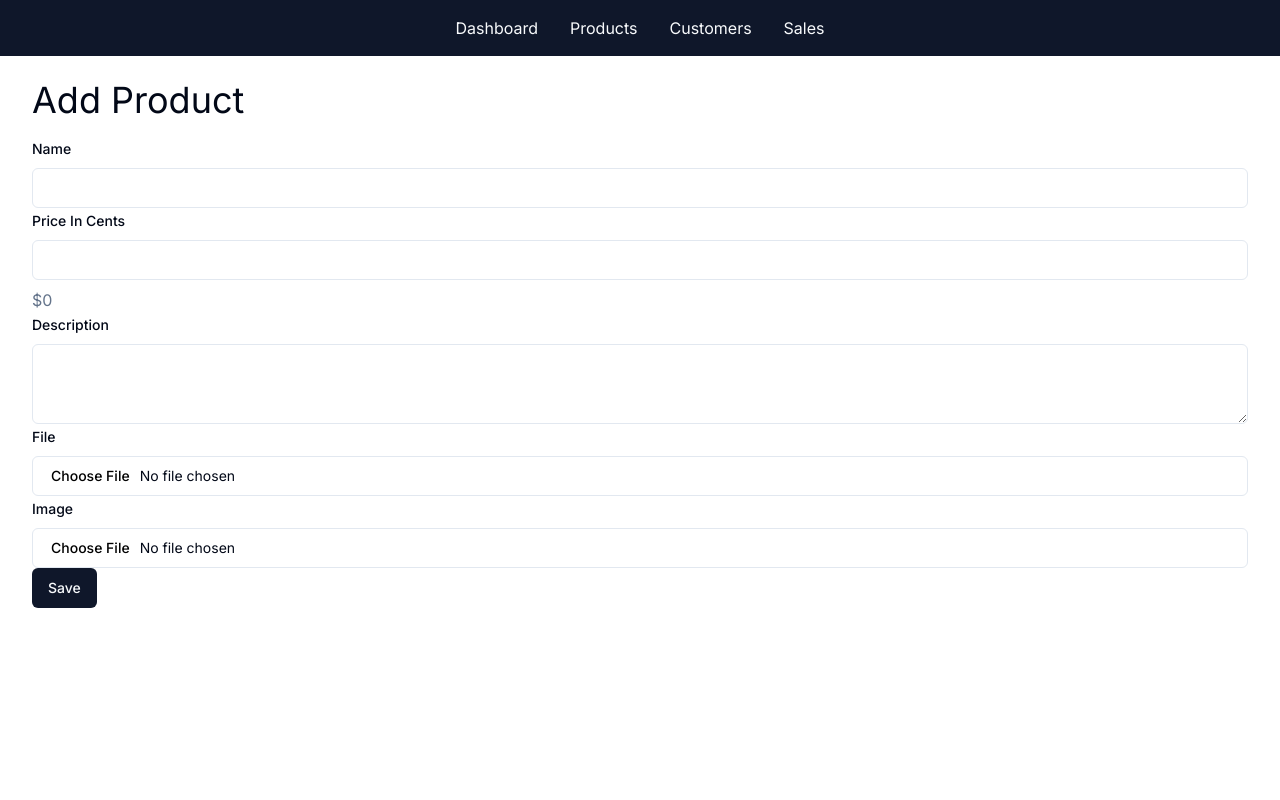
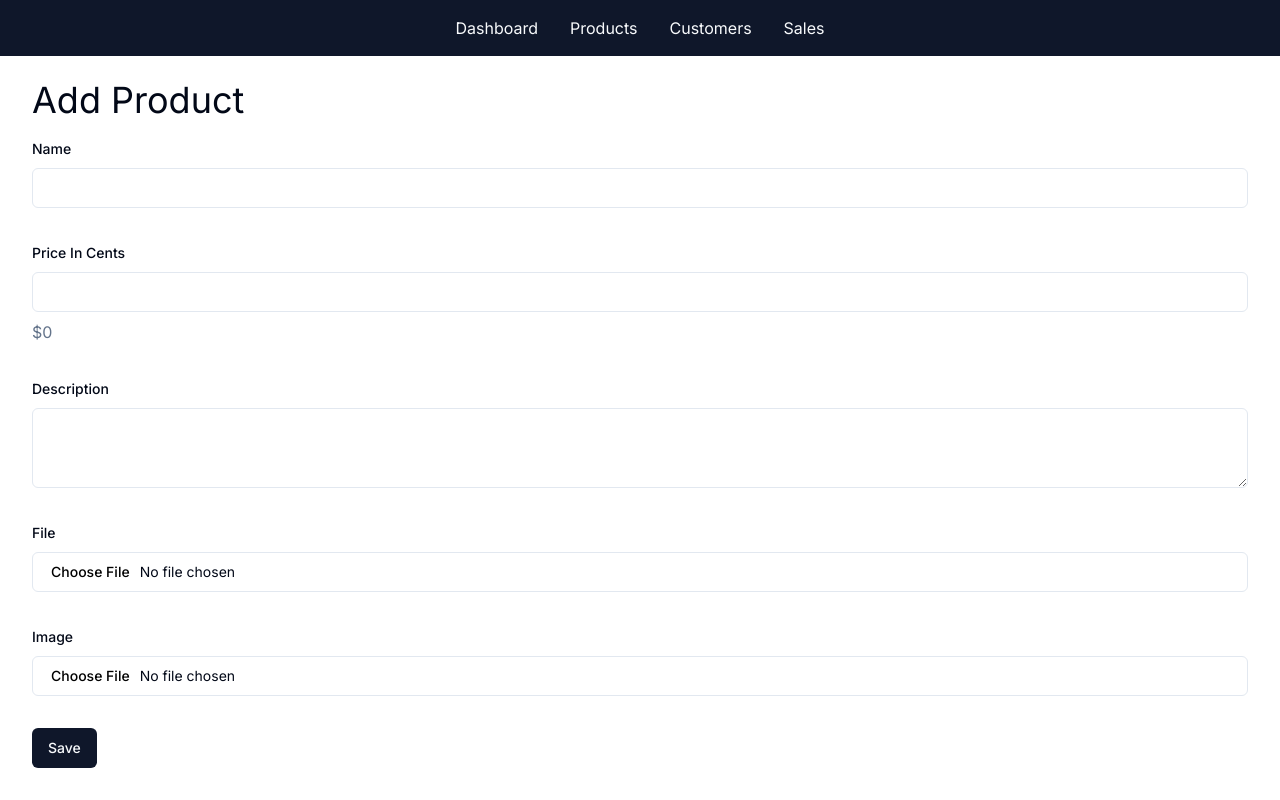
Before and after one commit to nickldimartino/trifit-ecommerce, a Next.js app: page /admin/products/new in a window 1280 px wide. Built offline with nearby package versions, Linux system fonts and the light colour scheme.

Commit message:
Edit Product Admin

```diff
--- a/src/app/admin/_actions/products.ts
+++ b/src/app/admin/_actions/products.ts
@@ -4,6 +4,7 @@ import db from "@/db/db";
 import { z } from "zod";
 import fs from "fs/promises";
 import { notFound, redirect } from "next/navigation";
+import { revalidatePath } from "next/cache";
 
 const fileSchema = z.instanceof(File, { message: "Required" });
 const imageSchema = fileSchema.refine(
@@ -48,6 +49,63 @@ export async function addProduct(prevState: unknown, formData: FormData) {
     },
   });
 
+  revalidatePath("/");
+  revalidatePath("/products");
+
+  redirect("/admin/products");
+}
+
+const editSchema = addSchema.extend({
+  file: fileSchema.optional(),
+  image: imageSchema.optional(),
+});
+
+export async function updateProduct(
+  id: string,
+  prevState: unknown,
+  formData: FormData
+) {
+  const result = editSchema.safeParse(Object.fromEntries(formData.entries()));
+  if (result.success === false) {
+    return result.error.formErrors.fieldErrors;
+  }
+
+  const data = result.data;
+  const product = await db.product.findUnique({ where: { id } });
+
+  if (product == null) return notFound();
+
+  let filePath = product.filePath;
+  if (data.file != null && data.file.size > 0) {
+    await fs.unlink(product.filePath);
+    filePath = `products/${crypto.randomUUID()}-${data.file.name}`;
+    await fs.writeFile(filePath, Buffer.from(await data.file.arrayBuffer()));
+  }
+
+  let imagePath = product.imagePath;
+  if (data.image != null && data.image.size > 0) {
+    await fs.unlink(`public${product.imagePath}`);
+    imagePath = `/products/${crypto.randomUUID()}-${data.image.name}`;
+    await fs.writeFile(
+      `public${imagePath}`,
+      Buffer.from(await data.image.arrayBuffer())
+    );
+  }
+
+  await db.product.update({
+    where: { id },
+    data: {
+      name: data.name,
+      description: data.description,
+      priceInCents: data.priceInCents,
+      filePath,
+      imagePath,
+    },
+  });
+
+  revalidatePath("/");
+  revalidatePath("/products");
+
   redirect("/admin/products");
 }
 
@@ -56,13 +114,19 @@ export async function toggleProductAvailability(
   isAvailableForPurchase: boolean
 ) {
   await db.product.update({ where: { id }, data: { isAvailableForPurchase } });
+
+  revalidatePath("/");
+  revalidatePath("/products");
 }
 
 export async function deleteProduct(id: string) {
   const product = await db.product.delete({ where: { id } });
 
-  if (product === null) return notFound();
+  if (product == null) return notFound();
 
   await fs.unlink(product.filePath);
   await fs.unlink(`public${product.imagePath}`);
+
+  revalidatePath("/");
+  revalidatePath("/products");
 }
--- a/src/app/admin/page.tsx
+++ b/src/app/admin/page.tsx
@@ -42,10 +42,8 @@ async function getProductData() {
     db.product.count({ where: { isAvailableForPurchase: true } }),
     db.product.count({ where: { isAvailableForPurchase: false } }),
   ]);
-  return {
-    activeCount,
-    inactiveCount,
-  };
+
+  return { activeCount, inactiveCount };
 }
 
 export default async function AdminDashboard() {
@@ -56,7 +54,7 @@ export default async function AdminDashboard() {
   ]);
 
   return (
-    <div className="grid grid-cols-1 md:grid-cols2 lg:grid-cols-3 gap-4">
+    <div className="grid grid-cols-1 md:grid-cols-2 lg:grid-cols-3 gap-4">
       <DashboardCard
         title="Sales"
         subtitle={`${formatNumber(salesData.numberOfSales)} Orders`}
@@ -78,13 +76,13 @@ export default async function AdminDashboard() {
   );
 }
 
-type DashboardCardrops = {
+type DashboardCardProps = {
   title: string;
   subtitle: string;
   body: string;
 };
 
-function DashboardCard({ title, subtitle, body }: DashboardCardrops) {
+function DashboardCard({ title, subtitle, body }: DashboardCardProps) {
   return (
     <Card>
       <CardHeader>
--- a/src/app/admin/products/[id]/edit/page.tsx
+++ b/src/app/admin/products/[id]/edit/page.tsx
@@ -1,6 +1,6 @@
 import db from "@/db/db";
 import { PageHeader } from "../../../_components/PageHeader";
-import ProductForm from "../../_components/ProductForm";
+import {ProductForm} from "../../_components/ProductForm";
 
 export default async function EditProductPage({
   params: { id },
@@ -8,6 +8,7 @@ export default async function EditProductPage({
   params: { id: string };
 }) {
   const product = await db.product.findUnique({ where: { id } });
+
   return (
     <>
       <PageHeader>Edit Product</PageHeader>
--- a/src/app/admin/products/_components/ProductForm.tsx
+++ b/src/app/admin/products/_components/ProductForm.tsx
@@ -6,19 +6,31 @@ import { Label } from "@/components/ui/label";
 import { Textarea } from "@/components/ui/textarea";
 import { formatCurrency } from "@/lib/formatters";
 import { useState } from "react";
-import { addProduct } from "../../_actions/products";
+import { addProduct, updateProduct } from "../../_actions/products";
 import { useFormState, useFormStatus } from "react-dom";
 import { Product } from "@prisma/client";
+import Image from "next/image";
 
-export default function ProductForm({ product }: { product?: Product | null}) {
-  const [error, action] = useFormState(addProduct, {});
-  const [priceInCents, setPriceInCents] = useState<number>();
+export function ProductForm({ product }: { product?: Product | null }) {
+  const [error, action] = useFormState(
+    product == null ? addProduct : updateProduct.bind(null, product.id),
+    {}
+  );
+  const [priceInCents, setPriceInCents] = useState<number | undefined>(
+    product?.priceInCents
+  );
 
   return (
-    <form action={action} className="space-y-">
+    <form action={action} className="space-y-8">
       <div className="space-y-2">
         <Label htmlFor="name">Name</Label>
-        <Input type="text" id="name" name="name" required />
+        <Input
+          type="text"
+          id="name"
+          name="name"
+          required
+          defaultValue={product?.name || ""}
+        />
         {error.name && <div className="text-destructive">{error.name}</div>}
       </div>
       <div className="space-y-2">
@@ -40,20 +52,36 @@ export default function ProductForm({ product }: { product?: Product | null}) {
       </div>
       <div className="space-y-2">
         <Label htmlFor="description">Description</Label>
-        <Textarea id="description" name="description" required />
+        <Textarea
+          id="description"
+          name="description"
+          required
+          defaultValue={product?.description}
+        />
         {error.description && (
           <div className="text-destructive">{error.description}</div>
         )}
       </div>
       <div className="space-y-2">
-        <Label htmlFor="name">File</Label>
-        <Input type="file" id="file" name="file" required />
+        <Label htmlFor="file">File</Label>
+        <Input type="file" id="file" name="file" required={product == null} />
+        {product != null && (
+          <div className="text-muted-foreground">{product.filePath}</div>
+        )}
         {error.file && <div className="text-destructive">{error.file}</div>}
       </div>
       <div className="space-y-2">
-        <Label htmlFor="name">Image</Label>
-        <Input type="file" id="image" name="image" required />
-        {error.image && <div className="text-destructive">{error.file}</div>}
+        <Label htmlFor="image">Image</Label>
+        <Input type="file" id="image" name="image" required={product == null} />
+        {product != null && (
+          <Image
+            src={product.imagePath}
+            height="400"
+            width="400"
+            alt="Product Image"
+          />
+        )}
+        {error.image && <div className="text-destructive">{error.image}</div>}
       </div>
       <SubmitButton />
     </form>
@@ -62,6 +90,7 @@ export default function ProductForm({ product }: { product?: Product | null}) {
 
 function SubmitButton() {
   const { pending } = useFormStatus();
+
   return (
     <Button type="submit" disabled={pending}>
       {pending ? "Saving..." : "Save"}
--- a/src/app/admin/products/new/page.tsx
+++ b/src/app/admin/products/new/page.tsx
@@ -1,5 +1,5 @@
-import { PageHeader } from "../../_components/PageHeader";
-import ProductForm from "../_components/ProductForm";
+import { PageHeader } from "../../_components/PageHeader"
+import { ProductForm } from "../_components/ProductForm"
 
 export default function NewProductPage() {
   return (
@@ -7,5 +7,5 @@ export default function NewProductPage() {
       <PageHeader>Add Product</PageHeader>
       <ProductForm />
     </>
-  );
+  )
 }
--- a/src/app/admin/products/page.tsx
+++ b/src/app/admin/products/page.tsx
@@ -15,9 +15,9 @@ import { formatCurrency, formatNumber } from "@/lib/formatters";
 import {
   DropdownMenu,
   DropdownMenuContent,
-  DropdownMenuTrigger,
   DropdownMenuItem,
   DropdownMenuSeparator,
+  DropdownMenuTrigger,
 } from "@/components/ui/dropdown-menu";
 import {
   ActiveToggleDropdownItem,
@@ -73,13 +73,13 @@ async function ProductsTable() {
             <TableCell>
               {product.isAvailableForPurchase ? (
                 <>
+                  <span className="sr-only">Available</span>
                   <CheckCircle2 />
-                  <span className="sr-only">Available</span>
                 </>
               ) : (
                 <>
                   <span className="sr-only">Unavailable</span>
-                  <XCircle className="stroke-destructive"/>
+                  <XCircle className="stroke-destructive" />
                 </>
               )}
             </TableCell>
@@ -94,15 +94,12 @@ async function ProductsTable() {
                 </DropdownMenuTrigger>
                 <DropdownMenuContent>
                   <DropdownMenuItem asChild>
-                    <a
-                      download
-                      href={`/admin/products/${product.id}/download}`}
-                    >
+                    <a download href={`/admin/products/${product.id}/download`}>
                       Download
                     </a>
                   </DropdownMenuItem>
                   <DropdownMenuItem asChild>
-                    <Link href={`/admin/products/${product.id}/edit}`}>
+                    <Link href={`/admin/products/${product.id}/edit`}>
                       Edit
                     </Link>
                   </DropdownMenuItem>
```
Also changed, not shown: src/app/admin/layout.tsx (+3 -5 lines), 1 other file (tests, documents, lock files or other folders).
